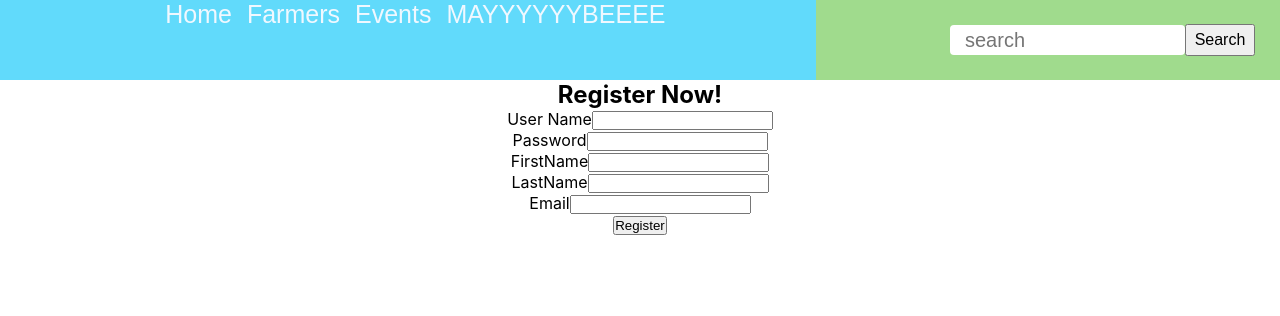
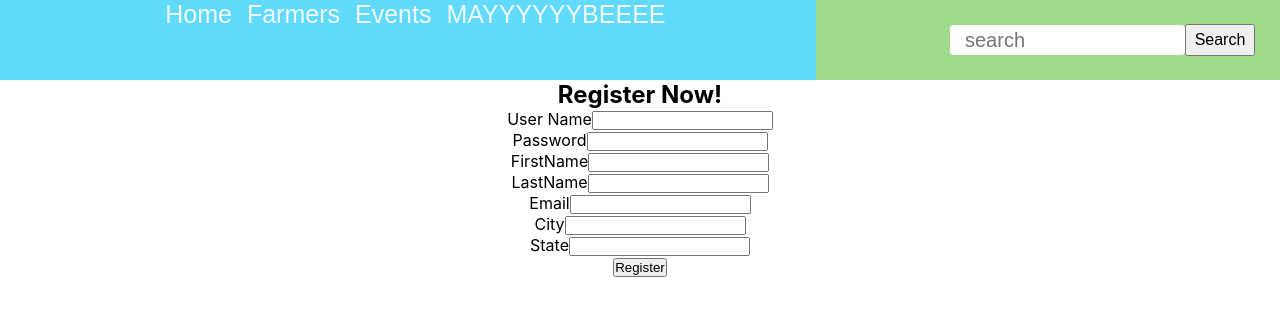
Before and after one commit to bethel-school-of-technology/team-gigasowers-frontend, a React (Create React App) app in the folder veggie-tender/: page /users/register in a window 1280 px wide. Shown: the top 316 px of the page. Built offline with nearby package versions, Linux system fonts and the light colour scheme.

Commit message:
added fields to user registration

```diff
--- a/veggie-tender/src/components/UserRegisterForm.js
+++ b/veggie-tender/src/components/UserRegisterForm.js
@@ -1,7 +1,6 @@
 
 import React, { useState } from 'react';
 import axios from "axios";
-
 
 
 
@@ -16,7 +15,8 @@ const UserRegisterForm = () => {
     const [enteredFirstName, setFirstName] = useState('');
     const [enteredLastName, setLastName] = useState('');
     const [enteredEmail, setEmail] = useState('');
-
+    const [enteredCity, setCity] = useState('');
+    const [enteredState, setState] = useState('');
 
 
     //handlers for each input field on the form
@@ -35,7 +35,12 @@ const UserRegisterForm = () => {
     const EmailChangeHandler = (event) => {
         setEmail(event.target.value);
     };
-
+    const CityChangeHandler = (event) => {
+        setCity(event.target.value);
+    };
+    const StateChangeHandler = (event) => {
+        setState(event.target.value);
+    };
 
     const submitHandler = (event) => {
         event.preventDefault();  //prevents form from refreshing after submit
@@ -45,24 +50,28 @@ const UserRegisterForm = () => {
         console.log(`register firstName from Form: ${UserRegisterForm.firstName}`);
         console.log(`register lastName from Form: ${UserRegisterForm.lastName}`);
         console.log(`register email from Form: ${UserRegisterForm.email}`);
+        console.log(`register city from Form: ${UserRegisterForm.city}`);
+        console.log(`register state from Form: ${UserRegisterForm.state}`);
 
-        //post to login in API to get user
-        // axios.post('http://localhost:5000/api/users/register', {
-        //     loginData
-        //   })
-        //   .then(function (response) {
-        //     console.log(response);
-        //   })
-        //   .catch(function (error) {
-        //     console.log(error);
-        //   });
 
+        // post to login in API to get user
+        axios.post('http://localhost:5000/api/users/register', {
+            UserRegisterForm
+          })
+          .then(function (response) {
+            console.log(response);
+          })
+          .catch(function (error) {
+            console.log(error);
+          });
 
         setUserName('');
         setPassword('');
         setFirstName('');
         setLastName('');
         setEmail('');
+        setCity('');
+        setState('');
     };
 
     return (
@@ -71,27 +80,51 @@ const UserRegisterForm = () => {
                 <h2>Register Now!</h2>
                 <div className=''>
                     <label>User Name</label>
-                    <input type='text' value={enteredUserName} onChange={usernameChangeHandler} />
+                    <input type='text'
+                    value={enteredUserName}
+                    onChange={usernameChangeHandler} />
                 </div>
 
                 <div className=''>
                     <label>Password</label>
-                    <input type='Password' value={enteredPassword} onChange={passwordChangeHandler} />
+                    <input type='Password'
+                    value={enteredPassword}
+                    onChange={passwordChangeHandler} />
                 </div>
 
                 <div className=''>
                     <label>FirstName</label>
-                    <input type='FirstName' value={enteredFirstName} onChange={FirstNameChangeHandler} />
+                    <input type='FirstName'
+                    value={enteredFirstName}
+                    onChange={FirstNameChangeHandler} />
                 </div>
 
                 <div className=''>
                     <label>LastName</label>
-                    <input type='LastName' value={enteredLastName} onChange={LastNameChangeHandler} />
+                    <input type='LastName'
+                    value={enteredLastName}
+                    onChange={LastNameChangeHandler} />
                 </div>
 
                 <div className=''>
                     <label>Email</label>
-                    <input type='Email' value={enteredEmail} onChange={EmailChangeHandler} />
+                    <input type='Email'
+                    value={enteredEmail}
+                    onChange={EmailChangeHandler} />
+                </div>
+
+                <div className=''>
+                    <label>City</label>
+                    <input type='City'
+                     value={enteredCity}
+                     onChange={CityChangeHandler} />
+                </div>
+
+                <div className=''>
+                    <label>State</label>
+                    <input type='State'
+                    value={enteredState}
+                    onChange={StateChangeHandler} />
                 </div>
 
             </div>
```
